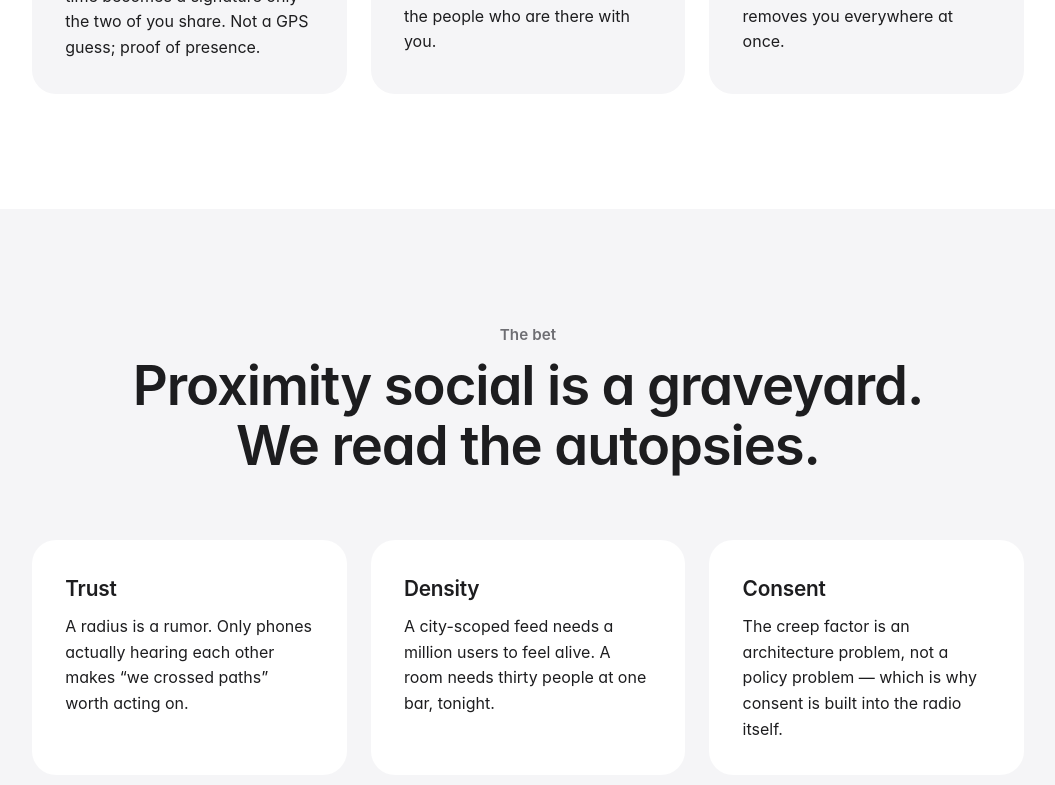
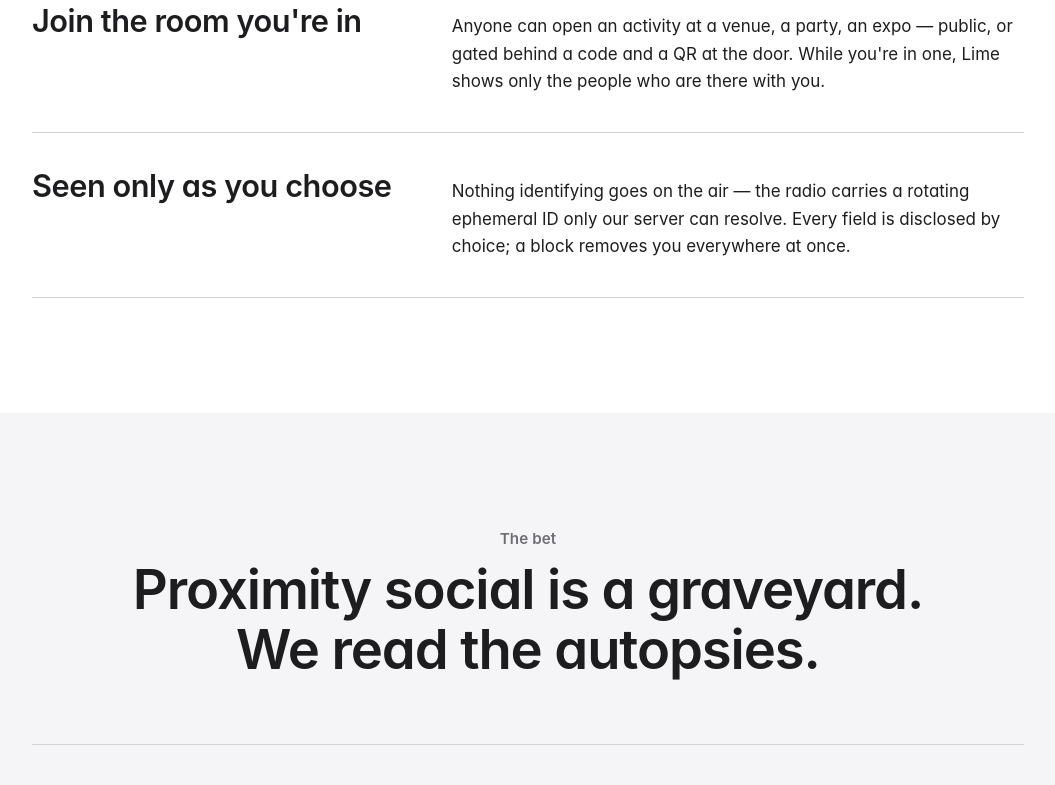
Before and after one commit to rsrvlabs/www, a Next.js app: page /lime in a window 1280 px wide. Shown: the part 2300-3085 px from the top of the page, without its empty margins (112-1167 px from the left). Built offline with nearby package versions, Linux system fonts and the light colour scheme; no server answers; a web font is replaced by a local one.

Commit message:
style(design): FINDING-002 — /lime 兩組對稱三欄卡片格改為全寬陳述列
三張等寬卡片並排是最容易辨識的 AI 版面(gstack AI-slop #2),
而且同一頁出現兩次。改成 Apple 的做法:每個主張自己一列,
標題靠左、說明靠右,不用卡片。

```diff
--- a/src/app/lime/page.tsx
+++ b/src/app/lime/page.tsx
@@ -99,11 +99,11 @@ export default function LimePage() {
             <p className={s.eyebrow}>How it works</p>
             <h2 className={s.h2}>Presence, verified.</h2>
           </div>
-          <div className={s.grid}>
+          <div className={s.statements}>
             {FEATURES.map((f) => (
-              <div className={s.card} key={f.title}>
-                <h3 className={s.cardTitle}>{f.title}</h3>
-                <p className={s.cardBody}>{f.body}</p>
+              <div className={s.statement} key={f.title}>
+                <h3 className={s.statementTitle}>{f.title}</h3>
+                <p className={s.statementBody}>{f.body}</p>
               </div>
             ))}
           </div>
@@ -121,24 +121,24 @@ export default function LimePage() {
               We read the autopsies.
             </h2>
           </div>
-          <div className={s.grid}>
-            <div className={s.card}>
-              <h3 className={s.cardTitle}>Trust</h3>
-              <p className={s.cardBody}>
+          <div className={s.statements}>
+            <div className={s.statement}>
+              <h3 className={s.statementTitle}>Trust</h3>
+              <p className={s.statementBody}>
                 A radius is a rumor. Only phones actually hearing each other makes
                 &ldquo;we crossed paths&rdquo; worth acting on.
               </p>
             </div>
-            <div className={s.card}>
-              <h3 className={s.cardTitle}>Density</h3>
-              <p className={s.cardBody}>
+            <div className={s.statement}>
+              <h3 className={s.statementTitle}>Density</h3>
+              <p className={s.statementBody}>
                 A city-scoped feed needs a million users to feel alive. A room needs thirty
                 people at one bar, tonight.
               </p>
             </div>
-            <div className={s.card}>
-              <h3 className={s.cardTitle}>Consent</h3>
-              <p className={s.cardBody}>
+            <div className={s.statement}>
+              <h3 className={s.statementTitle}>Consent</h3>
+              <p className={s.statementBody}>
                 The creep factor is an architecture problem, not a policy problem — which is
                 why consent is built into the radio itself.
               </p>
--- a/src/components/apple/apple.module.css
+++ b/src/components/apple/apple.module.css
@@ -96,6 +96,24 @@
   margin-top: 0.9rem; text-align: center;
   font-size: 0.85rem; letter-spacing: 0; color: var(--ink-soft);
 }
+
+/* Statement rows — the cardless alternative to a symmetric 3-up feature grid.
+   Three equal cards in a row is the most recognisable AI-generated layout;
+   Apple gives each claim its own full-width row, title left, prose right. */
+.statements { margin-top: clamp(2.5rem, 5vw, 4rem); border-top: 1px solid var(--hair); }
+.statement {
+  display: grid; grid-template-columns: minmax(0, 0.8fr) minmax(0, 1.2fr);
+  gap: clamp(1rem, 3vw, 3rem);
+  padding: clamp(1.6rem, 2.8vw, 2.6rem) 0;
+  border-bottom: 1px solid var(--hair);
+  text-align: left; align-items: baseline;
+}
+@media (max-width: 760px) { .statement { grid-template-columns: 1fr; gap: 0.5rem; } }
+.statementTitle {
+  font-size: clamp(1.5rem, 2.4vw, 2rem); font-weight: 600;
+  letter-spacing: -0.015em; margin: 0; line-height: 1.15;
+}
+.statementBody { font-size: 1.06rem; line-height: 1.62; color: var(--ink); margin: 0; }
 
 /* feature grid */
 .grid { margin-top: clamp(2.5rem, 5vw, 4rem); display: grid; gap: clamp(1rem, 2vw, 1.5rem); grid-template-columns: repeat(3, minmax(0,1fr)); }
```
